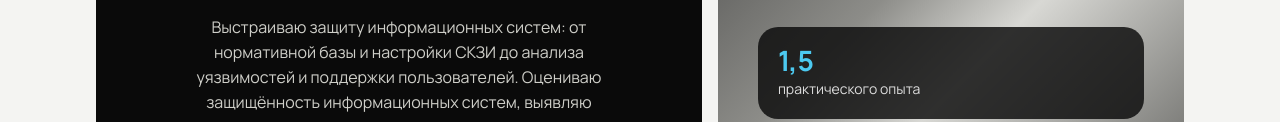
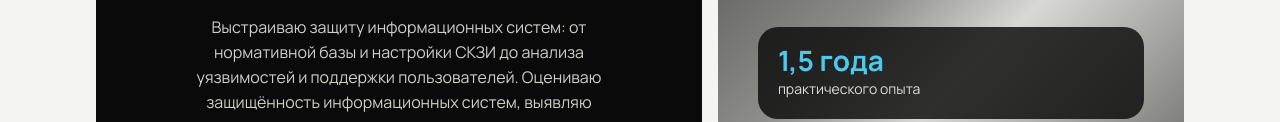
Before and after one commit to adictt/adictt.github.io, a plain HTML site: page index.html in a window 1280 px wide. Shown: the part 400-522 px from the top of the page. Drawn offline with Linux system fonts and the light colour scheme.

Commit message:
index.html

```diff
--- a/index.html
+++ b/index.html
@@ -118,7 +118,7 @@ footer .links .pill .ic{flex:none}
       <div class="cta"><a class="btn" href="#contact"><svg class="ic"><use href="#i-mail"/></svg>Написать мне</a><a class="btn ghost" id="dl" href="Ermolaeva_Anastasiya_resume.pdf" download><svg class="ic"><use href="#i-dl"/></svg>Скачать резюме PDF</a></div>
     </div>
     <div class="block side">
-      <div class="fact"><b>1,5</b><span>практического опыта</span></div>
+      <div class="fact"><b>1,5 года</b><span>практического опыта</span></div>
       <div class="fact"><b>4,9</b><span>средний балл, диплом специалиста с отличием (2026)</span></div>
     </div>
   </section>
```
